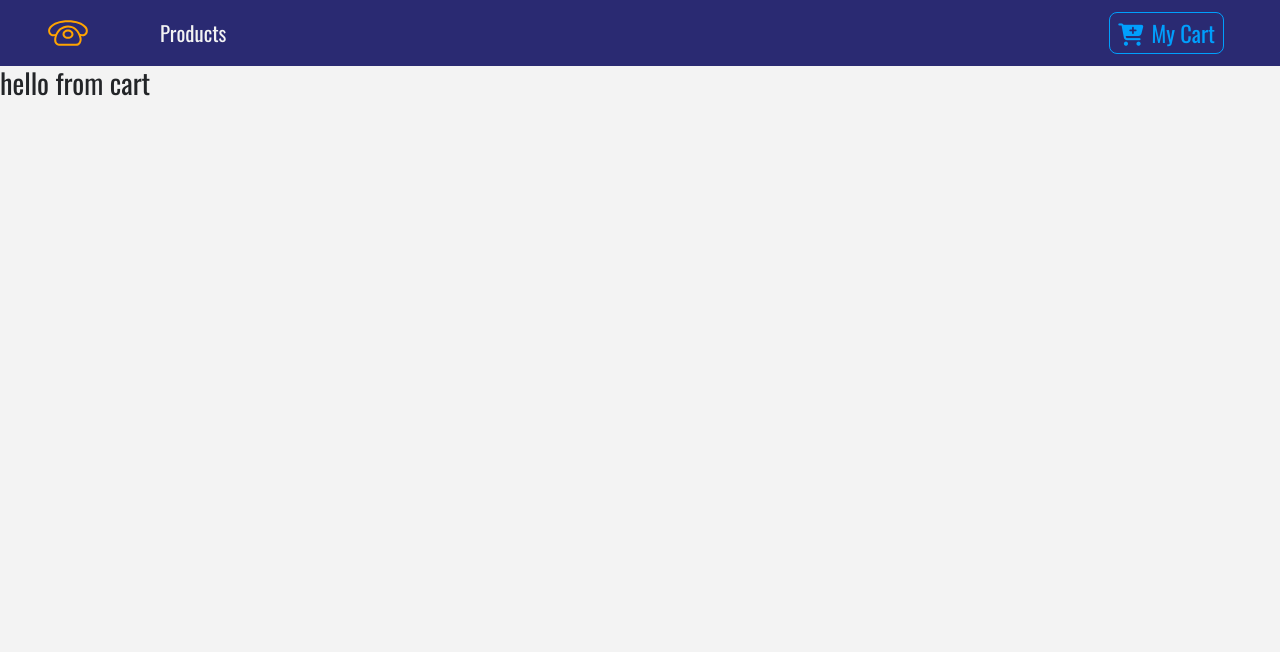
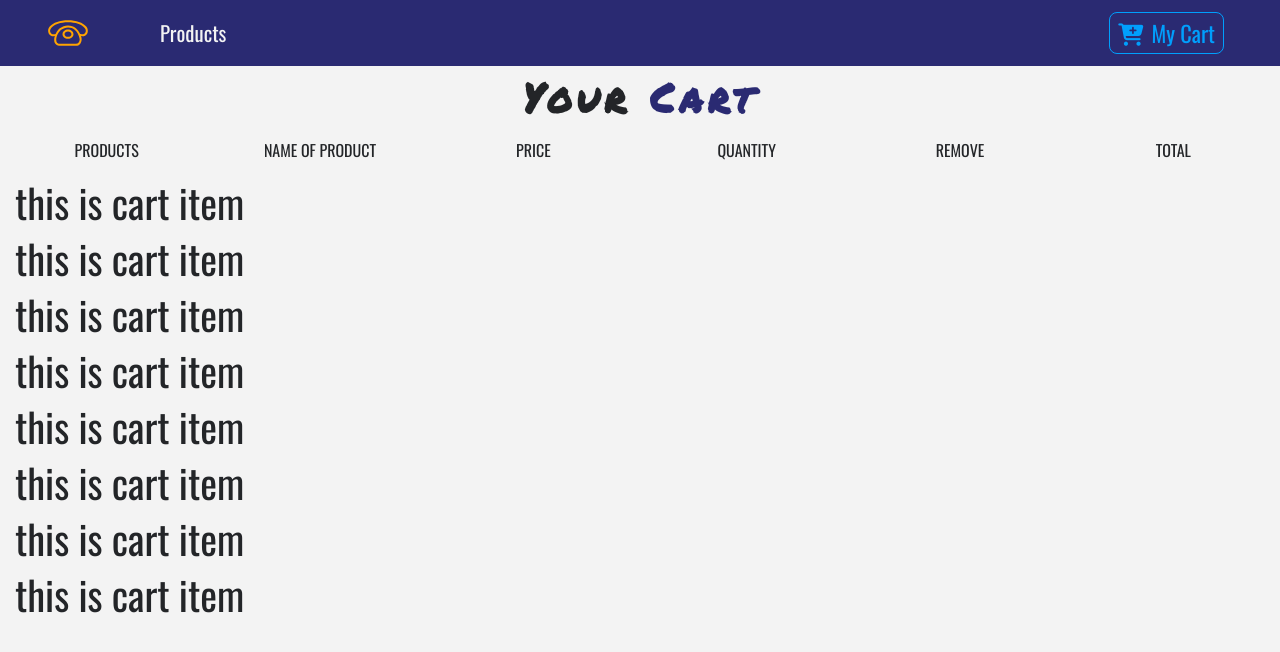
Before and after one commit to Volodymyrquo/phone-store-e-commerce, a React (Create React App) app: page /cart in a window 1280 px wide. Shown: the top 652 px of the page. Built offline with nearby package versions, Linux system fonts and the light colour scheme.

Commit message:
add CartList component

```diff
--- a/src/components/Cart.jsx
+++ /dev/null
@@ -1,11 +0,0 @@
-import React, { Component } from 'react';
-
-export default class Cart extends Component {
-  render() {
-    return (
-      <div>
-        <h3>hello from cart</h3>
-      </div>
-    );
-  }
-}
--- /dev/null
+++ b/src/components/Cart/Cart.jsx
@@ -0,0 +1,31 @@
+import React, { Component } from 'react';
+import { ProductConsumer } from '../../context';
+import Title from '../Title';
+import CartColumns from './CartColumns';
+import CartList from './CartList';
+import EmptyCart from './EmptyCart';
+
+export default class Cart extends Component {
+  render() {
+    return (
+      <section>
+        <ProductConsumer>
+          {(value) => {
+            const { cart } = value;
+            if (cart.length > 0) {
+              return (
+                <>
+                  <Title name='your' title='cart' />
+                  <CartColumns />
+                  <CartList value={value} />
+                </>
+              );
+            } else {
+              return <EmptyCart />;
+            }
+          }}
+        </ProductConsumer>
+      </section>
+    );
+  }
+}
--- /dev/null
+++ b/src/components/Cart/CartColumns.jsx
@@ -0,0 +1,30 @@
+import React from 'react';
+
+const CartColumns = () => {
+  return (
+    <div className='container-fluid text-center d-none d-lg-block'>
+      <div className='row'>
+        <div className='col-10 mx-auto col-lg-2'>
+          <p className='text-uppercase'>products</p>
+        </div>
+        <div className='col-10 mx-auto col-lg-2'>
+          <p className='text-uppercase'>name of product</p>
+        </div>
+        <div className='col-10 mx-auto col-lg-2'>
+          <p className='text-uppercase'>price</p>
+        </div>
+        <div className='col-10 mx-auto col-lg-2'>
+          <p className='text-uppercase'>quantity</p>
+        </div>
+        <div className='col-10 mx-auto col-lg-2'>
+          <p className='text-uppercase'>remove</p>
+        </div>
+        <div className='col-10 mx-auto col-lg-2'>
+          <p className='text-uppercase'>total</p>
+        </div>
+      </div>
+    </div>
+  );
+};
+
+export default CartColumns;
--- /dev/null
+++ b/src/components/Cart/CartList/CartItem.jsx
@@ -0,0 +1,13 @@
+import React from 'react';
+
+const CartItem = ({ item, value }) => {
+  const { id, title, img, price, total, count } = item;
+  const { increment, decrement, removeItem } = value;
+  return (
+    <div>
+      <h1>this is cart item</h1>
+    </div>
+  );
+};
+
+export default CartItem;
--- /dev/null
+++ b/src/components/Cart/CartList/CartList.jsx
@@ -0,0 +1,15 @@
+import React from 'react';
+import CartItem from './CartItem';
+
+const CartList = ({ value }) => {
+  const { cart } = value;
+  return (
+    <div className='container-fluid'>
+      {cart.map((item) => (
+        <CartItem key={item.id} item={item} value={value} />
+      ))}
+    </div>
+  );
+};
+
+export default CartList;
--- /dev/null
+++ b/src/components/Cart/CartList/package.json
@@ -0,0 +1,3 @@
+{
+  "main": "CartList.jsx"
+}
--- /dev/null
+++ b/src/components/Cart/EmptyCart.jsx
@@ -0,0 +1,15 @@
+import React from 'react';
+
+const EmptyCart = () => {
+  return (
+    <div className='container mt-5'>
+      <div className='row'>
+        <div className='col-10 mx-auto text-center text-title'>
+          <h1>your cart is currently empty</h1>
+        </div>
+      </div>
+    </div>
+  );
+};
+
+export default EmptyCart;
--- /dev/null
+++ b/src/components/Cart/package.json
@@ -0,0 +1,3 @@
+{
+  "main": "Cart.jsx"
+}
--- /dev/null
+++ b/src/components/ProductList/package.json
@@ -0,0 +1,3 @@
+{
+  "main": "ProductList.jsx"
+}
--- a/src/components/index.js
+++ b/src/components/index.js
@@ -1,4 +1,4 @@
-export { default as ProductList } from './ProductList/ProductList';
+export { default as ProductList } from './ProductList';
 export { default as Cart } from './Cart';
 export { default as Default } from './Default';
 export { default as Details } from './Details';
--- a/src/context.js
+++ b/src/context.js
@@ -7,7 +7,7 @@ class ProductProvider extends Component {
   state = {
     products: [],
     detailProduct: detailProduct,
-    cart: [],
+    cart: storeProducts,
     modalOpen: false,
     modalProduct: detailProduct,
     cartSubTotal: 0,
```
